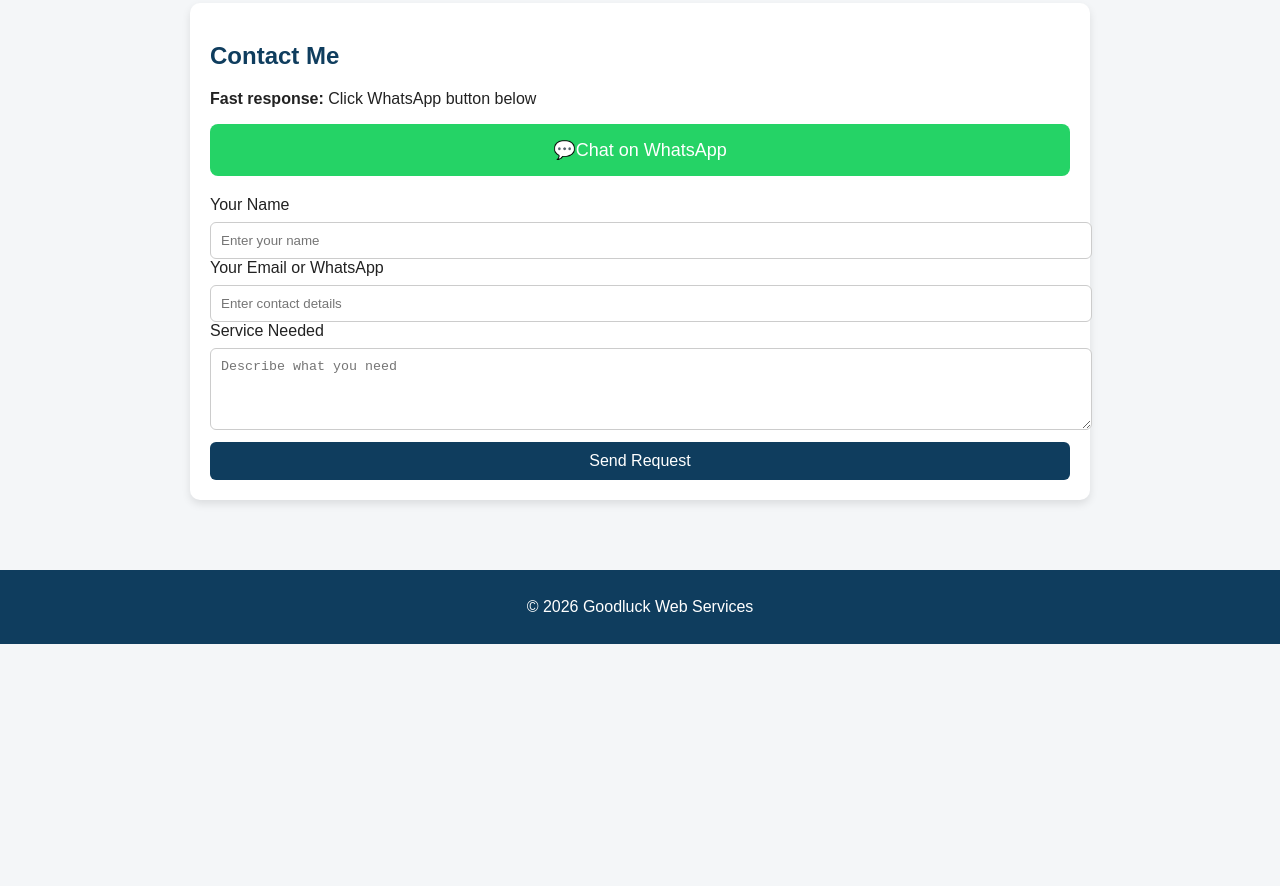
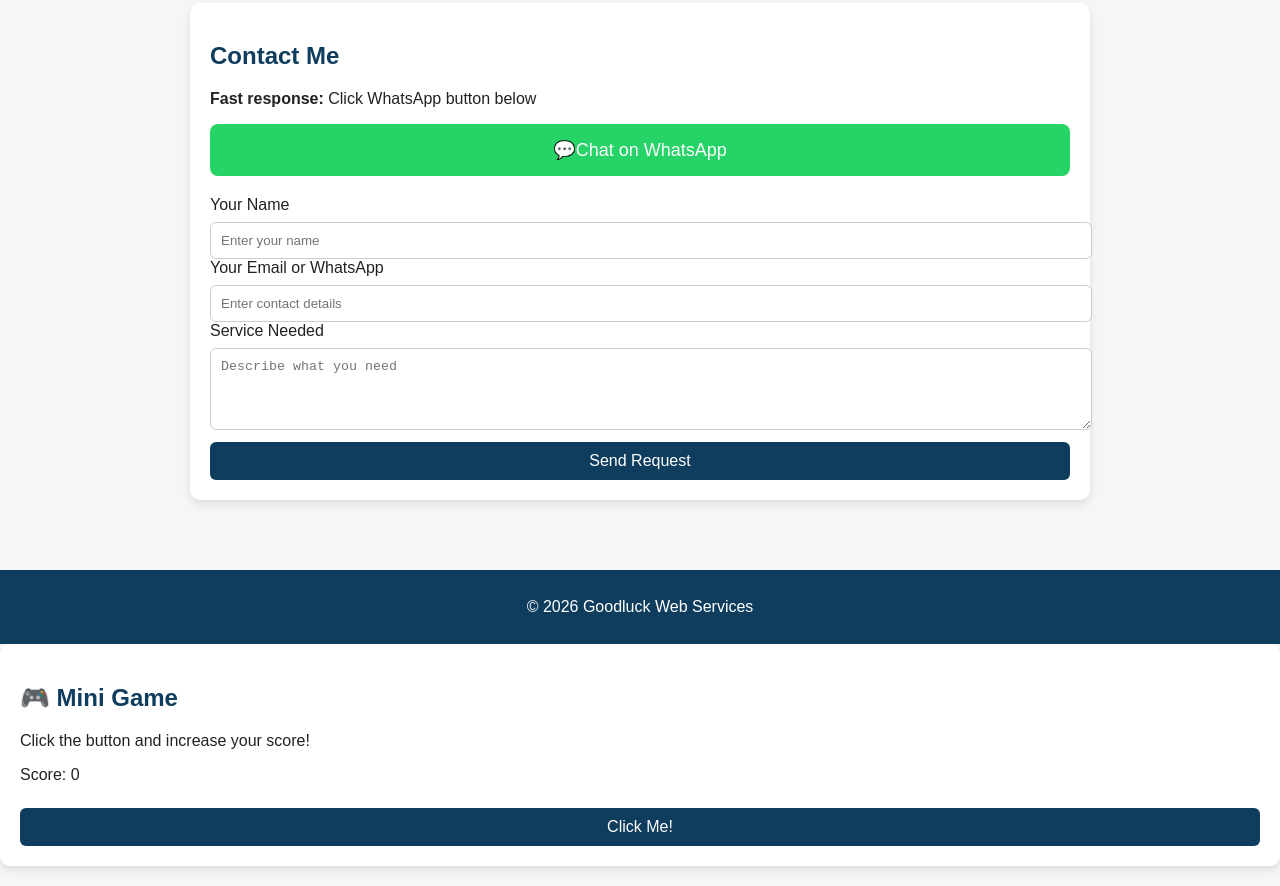
Before and after one commit to obusogk33-sketch/My-service-, a plain HTML site: page index.html in a window 1280 px wide. Shown: the part 733-1619 px from the top of the page. Before the commit the page ends 1377 px from the top, so only its background shows below. Drawn offline with Linux system fonts and the light colour scheme.

Commit message:
Add mini game feature with score tracking
Added a mini game section with a score counter and button.

```diff
--- a/index.html
+++ b/index.html
@@ -64,3 +64,19 @@
   <p>&copy; 2026 Goodluck Web Services</p>
 </footer></body>
 </html>
+
+
+<div class="card">
+  <h2>🎮 Mini Game</h2>
+  <p>Click the button and increase your score!</p>
+  <p>Score: <span id="score">0</span></p>
+  <button onclick="addScore()">Click Me!</button>
+</div>
+
+<script>
+  let score = 0;
+  function addScore() {
+    score++;
+    document.getElementById("score").textContent = score;
+  }
+</script>
```
